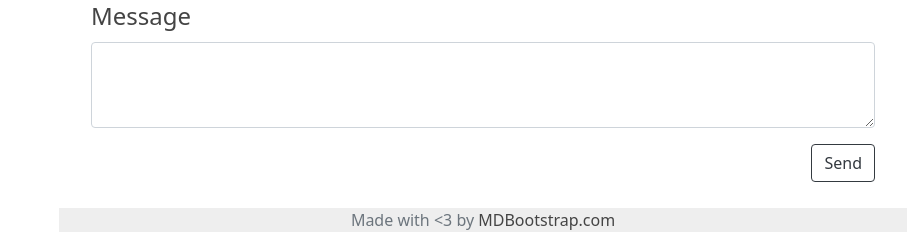
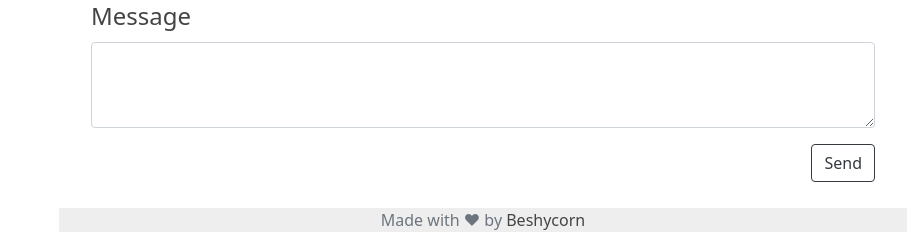
Before and after one commit to JanMaa/bootstrap5-portfolio, a Django app: page / in a window 1280 px wide. Shown: the part 2286-2518 px from the top of the page, without its empty margins (369-1280 px from the left). Run offline with Django 3.2, Linux system fonts and the light colour scheme; some libraries are stand-ins or nearby versions.

Commit message:
added Procfile

```diff
--- a/base/templates/base/home.html
+++ b/base/templates/base/home.html
@@ -205,8 +205,8 @@
           <footer class="footer">
             <div class="container-fluid text-center">
               <span class="text-muted">
-                Made with <3 by
-                <a href="https://mdbootstrap.com">MDBootstrap.com</a></span
+                Made with &hearts; by
+                <a href="https://mdbootstrap.com">Beshycorn</a></span
               >
             </div>
           </footer>
```
Also changed, not shown: 1 other file.
